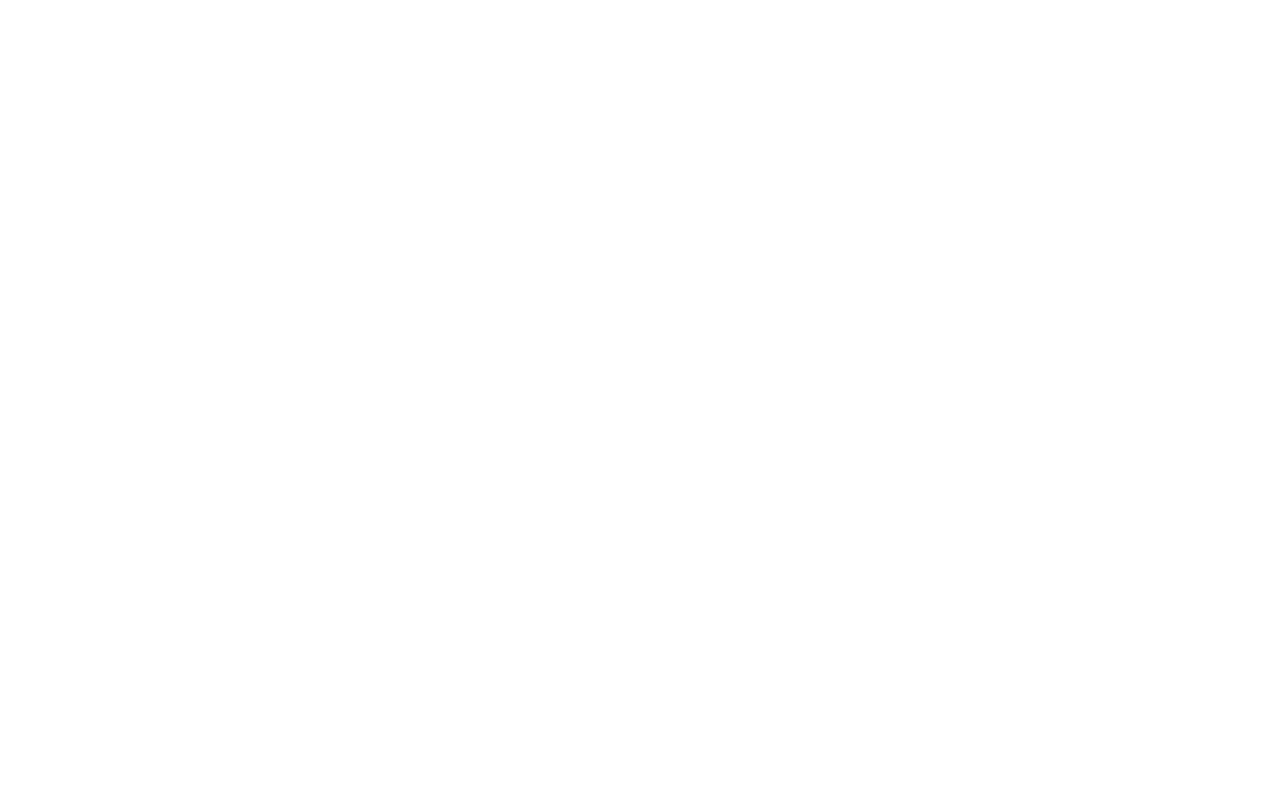
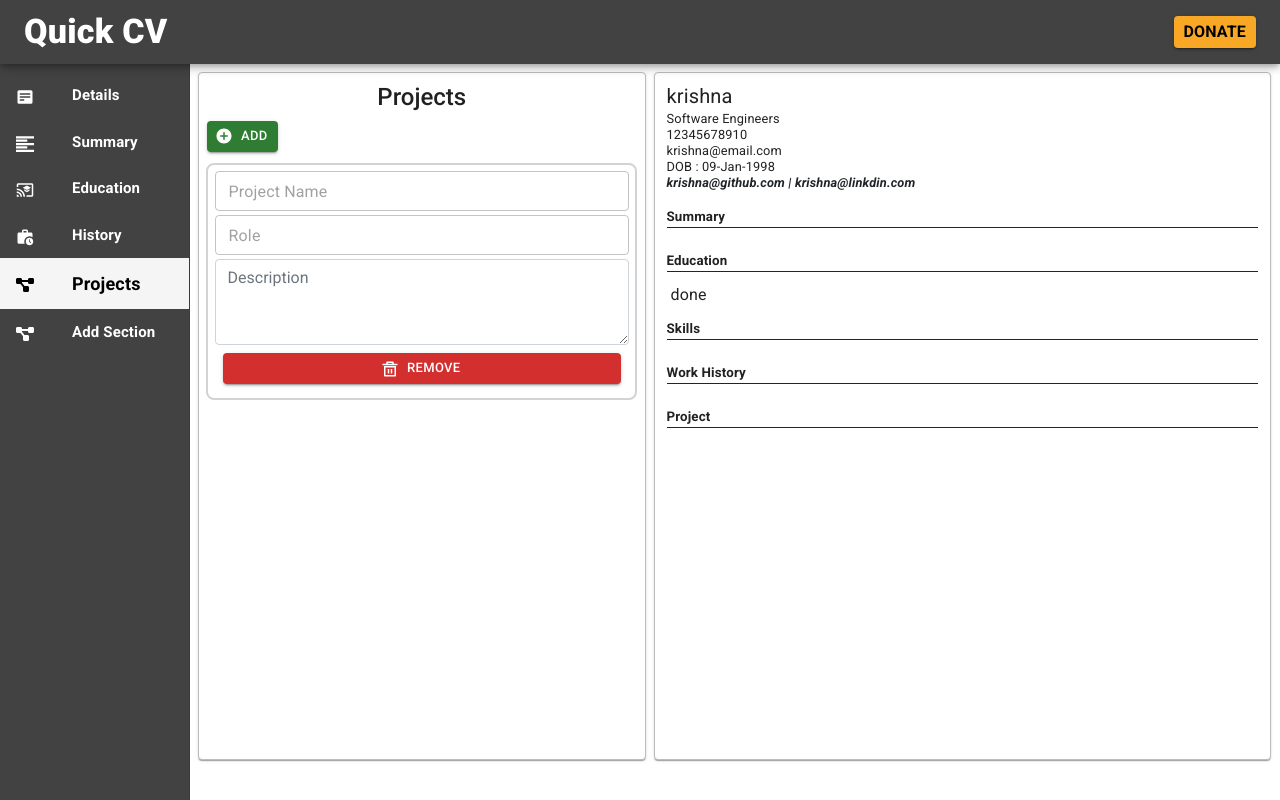
Before and after one commit to YITO-org/quick-cv-ui, a React (Vite) app: page /resumebuilder/projects in a window 1280 px wide. Before the commit this address had no page. Built offline with nearby package versions, Linux system fonts and the light colour scheme.

Commit message:
projects and adde section nav links added

```diff
--- a/src/App.tsx
+++ b/src/App.tsx
@@ -78,8 +78,9 @@
                   <Route  path="summary" element={<Detailes headerName="Summary" />} />
                   <Route  path="education" element={<CVInfoData headerName="Education" screenName="education" /> } />
                   <Route  path="workHistory" element={<CVInfoData headerName="Work History" screenName="work_history" /> } />
+                  <Route  path="projects" element={<CVInfoData headerName="Projects" screenName="projects" /> } />
+                  <Route  path="addSection" element={<CVInfoData headerName="Add Section" screenName="custome" /> } />
 
-                  // "/resumebuilder/workHistory"
               </Route>
             </Routes>
         </BrowserRouter>
--- a/src/reducers/cvReducers.ts
+++ b/src/reducers/cvReducers.ts
@@ -21,7 +21,8 @@
                      CGP : "" , location : "" ,
                      description : "" }],
     work_history : [{ employer : "", startDate : "" , endDate : "" , role : "" , location : "" , description : "" }],
-    resumeArrangment : [ 'summary' , 'education' , 'work_history']
+    projects : [{'projectName' : '' , 'role' : '' , 'description' : '' }],
+    resumeArrangment : [ 'summary' , 'education' , 'skills' , 'work History' , 'project']
 }
 
 
@@ -53,9 +54,22 @@
 work history
 
  employer,
- start date , end date , role
+ startData , endDate , role
  location
  description
 
 
+project
+
+ project name,
+ role
+ description
+
+skills
+
+ skills name
+ description
+
+
+
 */
--- a/src/routing/index.tsx
+++ b/src/routing/index.tsx
@@ -2,6 +2,7 @@
 import { ImParagraphLeft } from "react-icons/im";
 import { MdOutlineCastForEducation } from "react-icons/md";
 import { MdWorkHistory } from "react-icons/md";
+import { FaDiagramProject } from "react-icons/fa6";
 
 var routing = [
     {
@@ -23,6 +24,16 @@
         name : 'History',
         path : "/resumebuilder/workHistory",
         icon : <MdWorkHistory />
+    },
+    {
+        name : 'Projects',
+        path : "/resumebuilder/projects",
+        icon : <FaDiagramProject />
+    },
+    {
+        name : 'Add Section',
+        path : "/resumebuilder/summary",
+        icon : <FaDiagramProject />
     }
 ]
 
--- a/src/screens/cvInfoData.tsx
+++ b/src/screens/cvInfoData.tsx
@@ -51,12 +51,8 @@
               <Paper sx={styles.detailes_box}>
                     <Typography sx={{mt : 1 , mb:1 }} textAlign='center' variant='h5' fontWeight='500' >{props.headerName}</Typography>
                      <Button variant='contained' size='small' color='success' onClick={add} startIcon={<MdAddCircle />} sx={{ ml : 1 , mb : 0.5 }} >Add</Button>
-
-
-                     {
-                        screenName == "education" &&
                         <Box sx={{m:0.9}}>
-                        { cv?.education?.map((e : any  , index : number)=>{
+                        { screenName == "education" &&  cv?.education?.map((e : any  , index : number)=>{
                             return(<Box sx={{border : 2 , borderRadius : 2 , p : 0.8  , borderColor : 'lightgray' , mb : 1.2 }}  key={index}>
                                             <TextField size='small' fullWidth placeholder="School/University" />
                                             <div className="row g-1 mt-1">
@@ -82,8 +78,55 @@
                                 )
                             })
                         }
-                    </Box>}
 
+                        { screenName == "work_history" &&  cv?.work_history?.map((e : any  , index : number)=>{
+                            return(<Box sx={{border : 2 , borderRadius : 2 , p : 0.8  , borderColor : 'lightgray' , mb : 1.2 }}  key={index}>
+                                            <TextField size='small' fullWidth placeholder="Employer" />
+                                            <div className="row g-1 mt-1">
+                                                <div className="col"><TextField size='small' sx={{fontSize : "10px"}} fullWidth placeholder="Start Date" /></div>
+                                                <div className="col"><TextField size='small' fullWidth placeholder="End Date" /></div>
+                                            </div>
+
+                                            <TextField size='small' fullWidth placeholder="Role" sx={{mt : 0.5}} />
+
+                                            <TextField size='small' fullWidth placeholder="Location" sx={{mt : 0.5}} />
+
+                                            <Box sx={{p : 0 , mt :0.5 , mb : 0.5}}>
+                                                <textarea name="summary" rows={3} className="form-control" placeholder="Description" id="exampleFormControlTextarea1" />
+                                            </Box>
+
+                                            <div className='row m-2'>
+                                                <Button variant='contained' size='small' onClick={()=>{remove(index)}} color='error' startIcon={<RiDeleteBin5Line />}>Remove</Button>
+                                            </div>
+
+
+                                    </Box>
+                                )
+                            })
+                        }
+
+                        { screenName == "projects" &&  cv?.projects?.map((e : any  , index : number)=>{
+                            return(<Box sx={{border : 2 , borderRadius : 2 , p : 0.8  , borderColor : 'lightgray' , mb : 1.2 }}  key={index}>
+                                            <TextField size='small' fullWidth placeholder="Project Name" />
+
+                                            <TextField size='small' fullWidth placeholder="Role" sx={{mt : 0.5}} />
+
+                                            <Box sx={{p : 0 , mt :0.5 , mb : 0.5}}>
+                                                <textarea name="summary" rows={3} className="form-control" placeholder="Description" id="exampleFormControlTextarea1" />
+                                            </Box>
+
+                                            <div className='row m-2'>
+                                                <Button variant='contained' size='small' onClick={()=>{remove(index)}} color='error' startIcon={<RiDeleteBin5Line />}>Remove</Button>
+                                            </div>
+
+
+                                    </Box>
+                                )
+                            })
+                        }
+
+
+                    </Box>
               </Paper>
              </Grid>
 
--- a/src/utils/index.ts
+++ b/src/utils/index.ts
@@ -1,7 +1,10 @@
-
+// projectName,
+//  role
+//  description
 
 
 export const typeOfOfObjects : any = {
     'education' : { "school/university" : "" , "startData" : "" , "endDate" : "" , "course" : "" , "CGP" : "" , "location" : "" , "description" : ""},
-    'work_history' : { employer : "", startDate : "" , endDate : "" , role : "" , location : "" , description : "" },
+    'work_history' : { "employer" : "", "startDate" : "" , "endDate" : "" , "role" : "" , "location" : "" , "description" : "" },
+    'projects' : {'projectName' : '' , 'role' : '' , 'description' : '' }
 };
```
